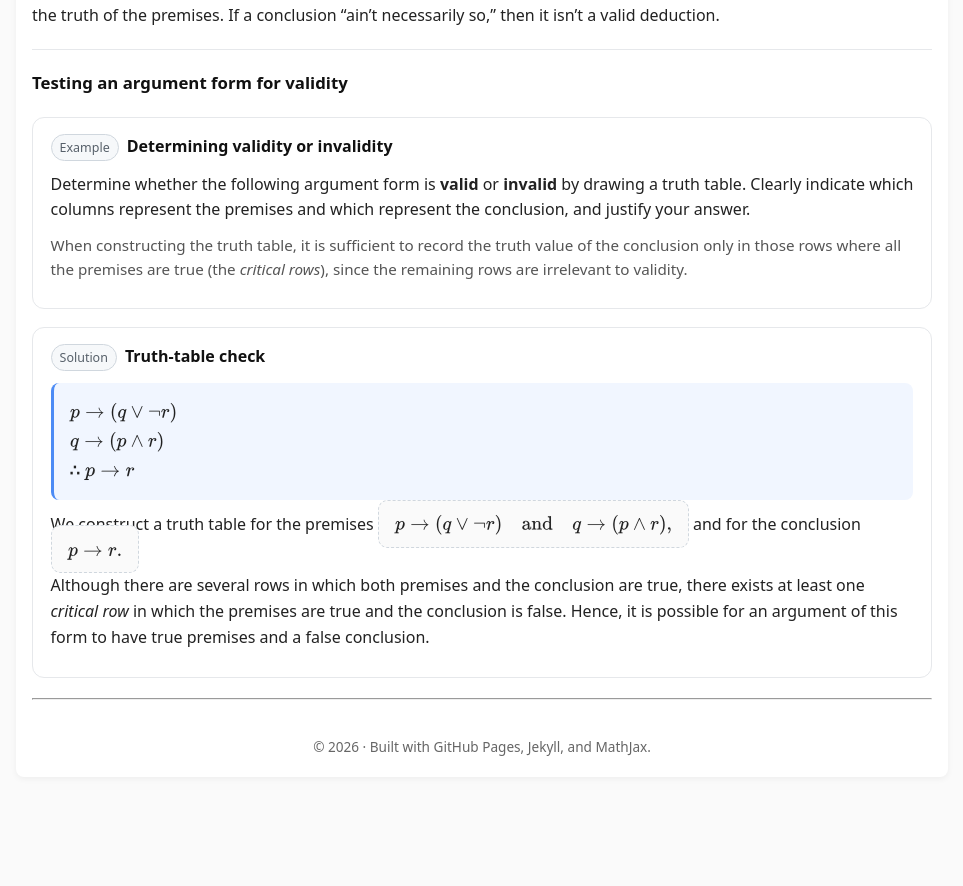
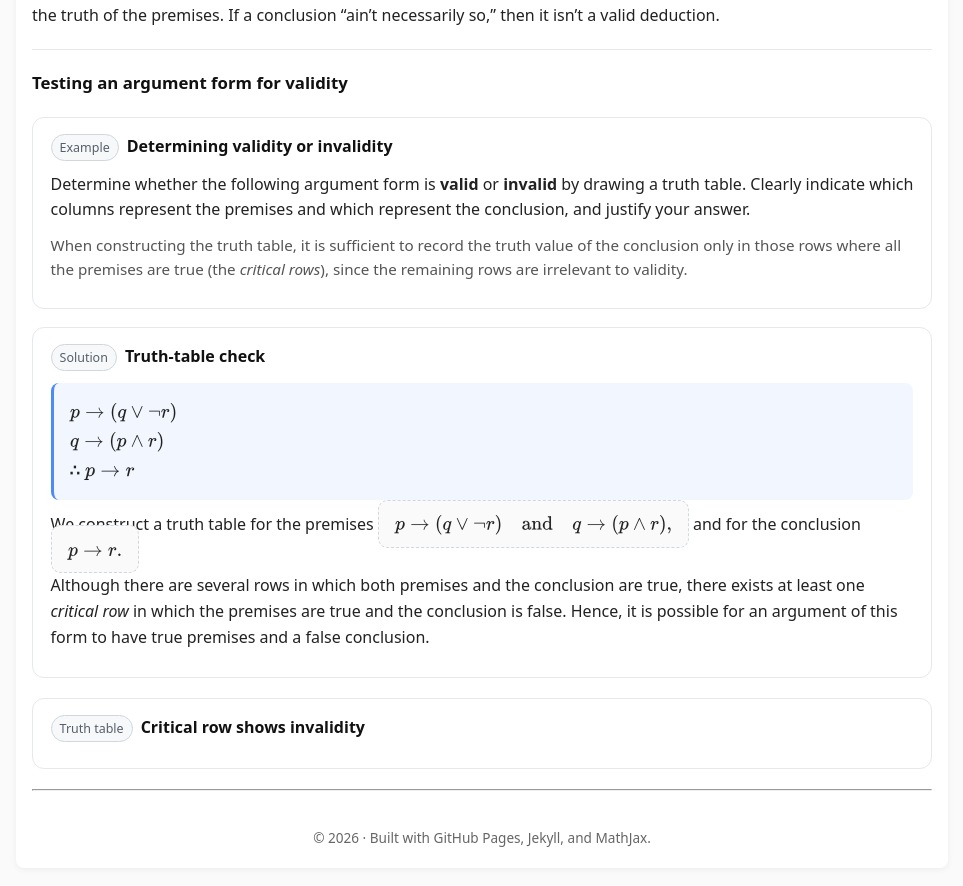
Before and after one commit to SaleemKamaludin/SaleemKamaludin.github.io, a Jekyll site: the page built from courses/comp1604/lecture-notes/lecture-01/index.md, in a window 1280 px wide and 900 px high, scrolled down 2245 px. Shown: the top 886 px of the window, without its empty margins (158-1121 px from the left). Built offline with Jekyll 4.4.1, drawn with Linux system fonts in a browser that asks for light colours; before the commit the page ends 3054 px from its top, so only the background shows below that.

Commit message:
Add truth table section to lecture 01 notes

```diff
--- a/courses/comp1604/lecture-notes/lecture-01/index.md
+++ b/courses/comp1604/lecture-notes/lecture-01/index.md
@@ -868,3 +868,15 @@ permalink: /courses/comp1604/lecture-notes/lecture-01/
       color:#111;
     }
   </style>
+
+
+
+
+
+
+<!-- Truth table (from the solution) -->
+  <div class="box" id="tt-invalid-arg">
+    <div class="box-header">
+      <span class="tag">Truth table</span>
+      <h5 class="title">Critical row shows invalidity</h5>
+    </div>
```
